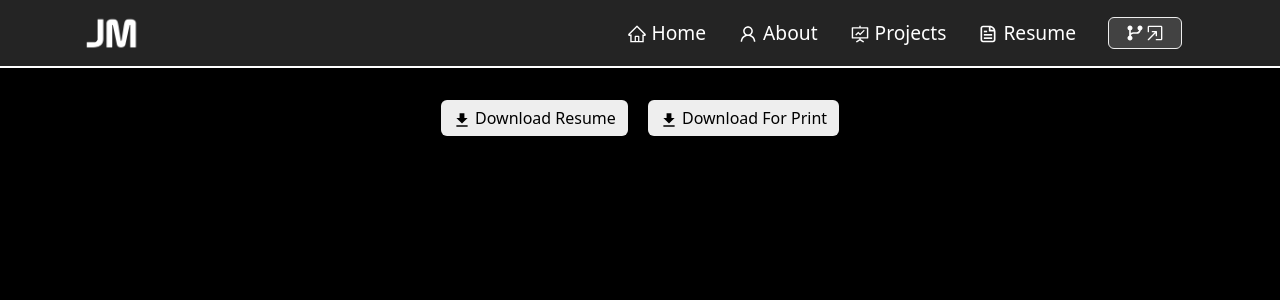
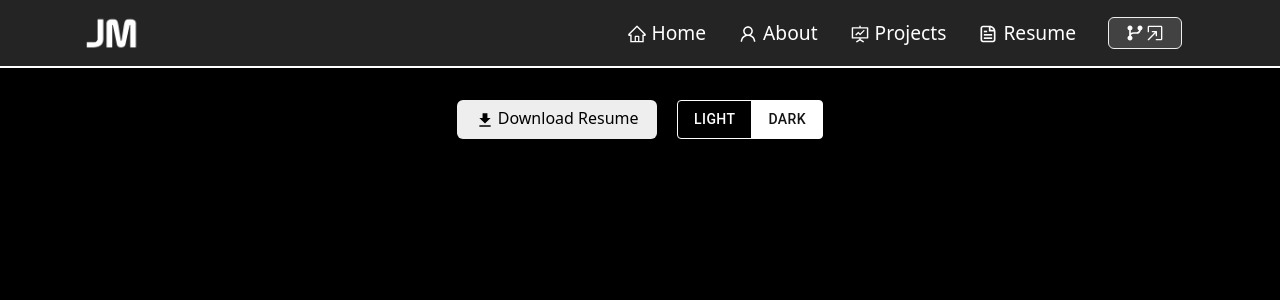
Before and after one commit to jacob-myers/Portfolio, a React (Vite) app: page /resume in a window 1280 px wide. Shown: the top 300 px of the page. Built offline with nearby package versions, Linux system fonts and the light colour scheme.

Commit message:
Adding a toggle to display light or dark version of resume. download button downloads currently selected one.

```diff
--- a/src/App.css
+++ b/src/App.css
@@ -284,3 +284,26 @@ html {
 .react-pdf__Page__textContent {
   display: none !important;
 }
+
+.custom-toggle-group {
+  display: inline !important;
+  width: auto !important;
+  padding: 0 !important;
+}
+
+.custom-toggle {
+  border: 1px solid #ffffff !important;
+  font-weight: 550 !important;
+  color: #ffffff !important;
+  padding: 6px 16px !important;
+  transition: background-color 0.3s ease !important;
+}
+
+.custom-toggle.Mui-selected {
+  background-color: #ffffff !important;
+  color: var(--off-black) !important;
+}
+
+.custom-toggle:hover {
+  background-color: #d6d6d6 !important;
+}
--- a/src/components/resume/Resume.tsx
+++ b/src/components/resume/Resume.tsx
@@ -1,38 +1,61 @@
-import { Container, Col, Button } from "react-bootstrap";
+import React from "react";
+import { Container, Col, Row, Button } from "react-bootstrap";
+import ToggleButton from '@mui/material/ToggleButton';
+import ToggleButtonGroup from '@mui/material/ToggleButtonGroup';
 
 import { IoMdDownload } from "react-icons/io";
 
-import display_pdf from "../../Assets/Resume_Jacob_Myers_Display.pdf";
-import print_pdf from "../../Assets/Resume_Jacob_Myers_Print.pdf";
+import dark_pdf from "../../Assets/Resume_Jacob_Myers_Display.pdf";
+import light_pdf from "../../Assets/Resume_Jacob_Myers_Print.pdf";
 
 function Resume() {
+
+    const [alignment, setAlignment] = React.useState('dark');
+
+    const handleChange = (
+        event: React.MouseEvent<HTMLElement>,
+        newAlignment: string,
+    ) => {
+        setAlignment(newAlignment);
+    };
+
     return (
         <Container fluid className="page-body" style={{ height:"100vh" }}>
             <Col style={{height:"85%"}}>
+                <Row
+                    style={{ justifyContent:"center", marginBottom:"20px"}}
+                >
                     <Button
                         className="project-buttons"
                         variant="primary"
-                    href={display_pdf}
+                        href={alignment === 'dark' ? dark_pdf : light_pdf}
                         target="_blank"
-                    style={{ maxWidth: "200px", marginBottom:"20px", marginRight:"20px" }}
+                        style={{ maxWidth: "200px",  marginRight:"20px" }}
                     >
                         <IoMdDownload size={18} />
                         &nbsp;Download Resume
                     </Button>
 
-                <Button
-                    className="project-buttons"
-                    variant="primary"
-                    href={print_pdf}
-                    target="_blank"
-                    style={{ maxWidth: "200px", marginBottom:"20px" }}
+                    <ToggleButtonGroup
+                        className="custom-toggle-group"
+                        value={alignment}
+                        exclusive
+                        onChange={handleChange}
+                        aria-label="Resume Picker"
+                        style={{ }}
                     >
-                    <IoMdDownload size={18} />
-                    &nbsp;Download For Print
-                </Button>
+                        <ToggleButton className='custom-toggle' value='light'>Light</ToggleButton>
+                        <ToggleButton className='custom-toggle' value='dark'>Dark</ToggleButton>
+                    </ToggleButtonGroup>
+                </Row>
 
                 <Container style={{height:"100%"}}>
-                    <iframe title="resume" src={display_pdf} width="100%" height="100%" />
+                    <iframe
+                        title="resume"
+                        src={alignment === 'dark' ? dark_pdf : light_pdf}
+                        width="100%"
+                        height="100%"
+                    />
                 </Container>
             </Col>
         </Container>
```
Lines whose indentation alone changed are shown as unchanged.
